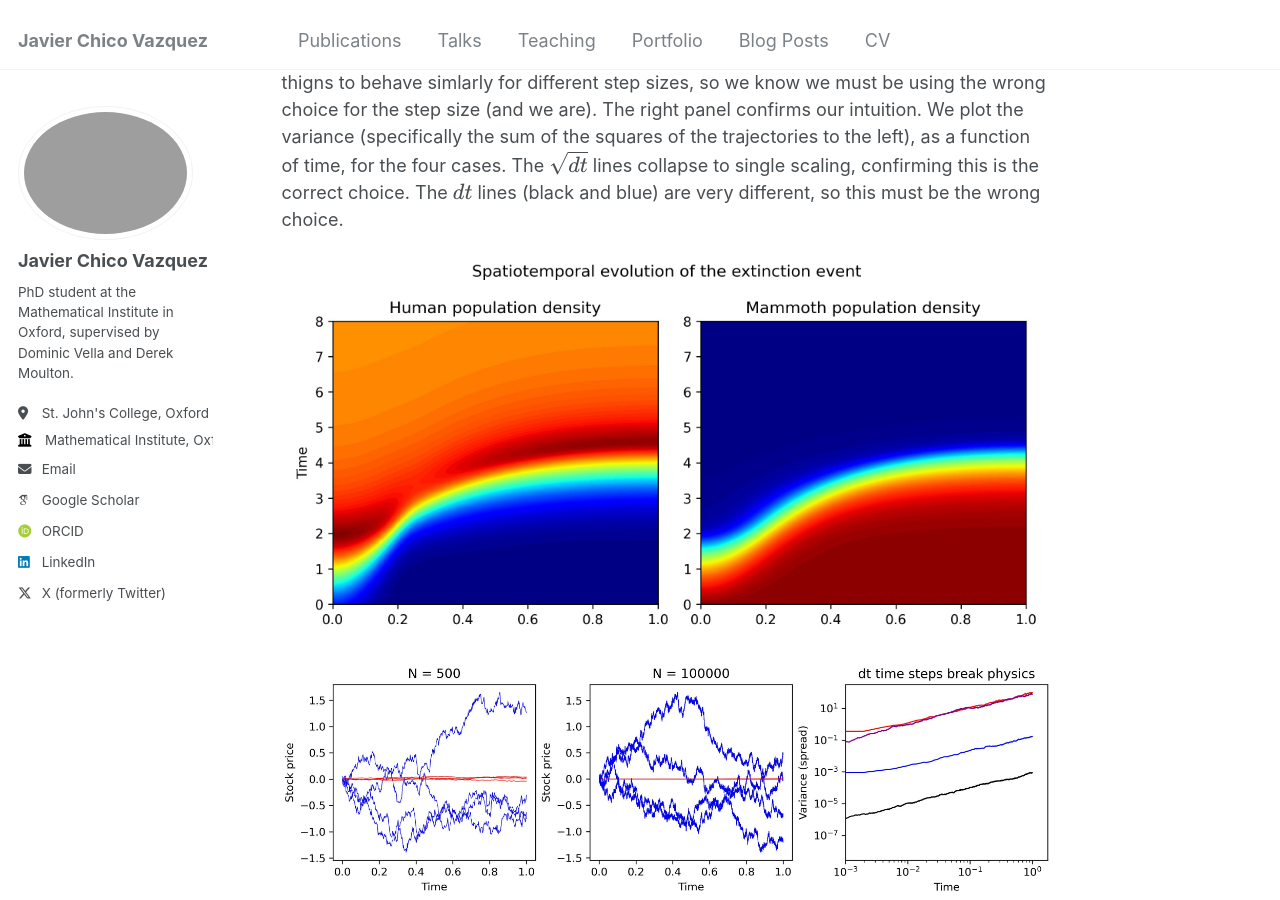
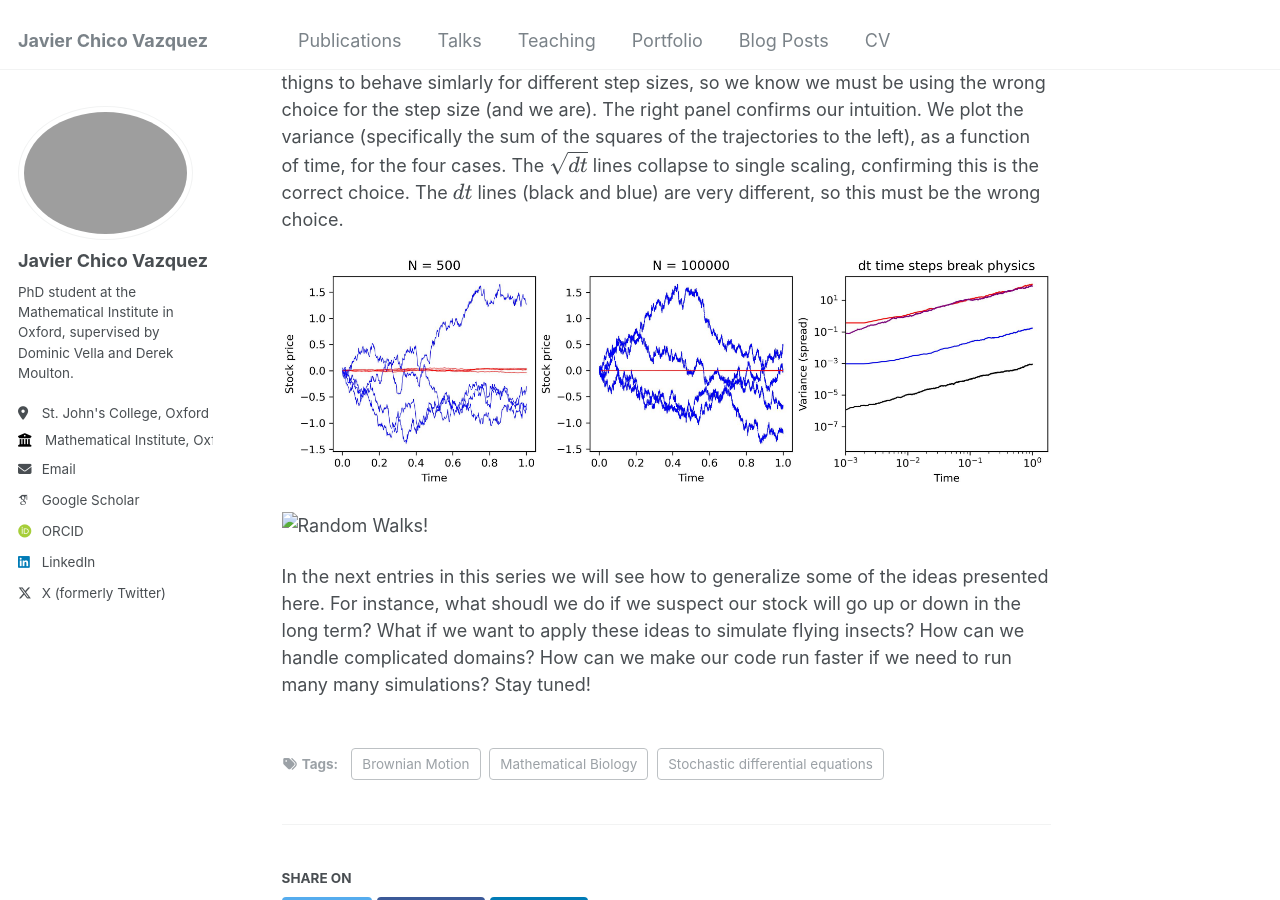
Before and after one commit to JavierChico/JavierChico.github.io, a Jekyll site: the page built from _posts/2025-04-29-stochastic-simulation.md, in a window 1280 px wide and 900 px high, scrolled down 3023 px. Built offline with Jekyll 4.4.1, drawn with Linux system fonts in a browser that asks for light colours; some web fonts are replaced.

Commit message:
Update 2025-04-29-stochastic-simulation.md

```diff
--- a/_posts/2025-04-29-stochastic-simulation.md
+++ b/_posts/2025-04-29-stochastic-simulation.md
@@ -72,11 +72,11 @@ def random_walk(T=1, N=500, correct=True):
 
 Now, we do the follwing experiment: we run the same simulation a hundred times, for both N=500 and N=10000 time steps. We plot some trajectories for both the correct scaling (blue) and the incorrect scaling (red) in the left (N=500) and middle (N=10000) panels. We see that the blue lines are qualitatevily similar (same order of magnitude), except that the higher resolution simulations have a richer microstructure. The story for the red lines is different: the red lines for N=500 move more than the red lines for \\(N=10^4\\). We expect thigns to behave simlarly for different step sizes, so we know we must be using the wrong choice for the step size (and we are). The right panel confirms our intuition. We plot the variance (specifically the sum of the squares of the trajectories to the left), as a function of time, for the four cases. The \\(\sqrt{dt}\\) lines collapse to single scaling, confirming this is the correct choice. The \\(dt\\) lines (black and blue) are very different, so this must be the wrong choice.
 
-![ODE_example!](/images/spatiotemporal_heatmap.jpg)
+
 
 ![random walks!](/images/stoch_simulation_figures/stoch_simulation_comparison.jpg)
 
-![Random Walks](images/stoch_simulation_figures/stoch_simulation_comparison.jpg)
+![Random Walks!](images/stoch_simulation_figures/stoch_simulation_comparison.jpg)
 
 
 In the next entries in this series we will see how to generalize some of the ideas presented here. For instance, what shoudl we do if we suspect our stock will go up or down in the long term? What if we want to apply these ideas to simulate flying insects? How can we handle complicated domains? How can we make our code run faster if we need to run many many simulations? Stay tuned!
```
